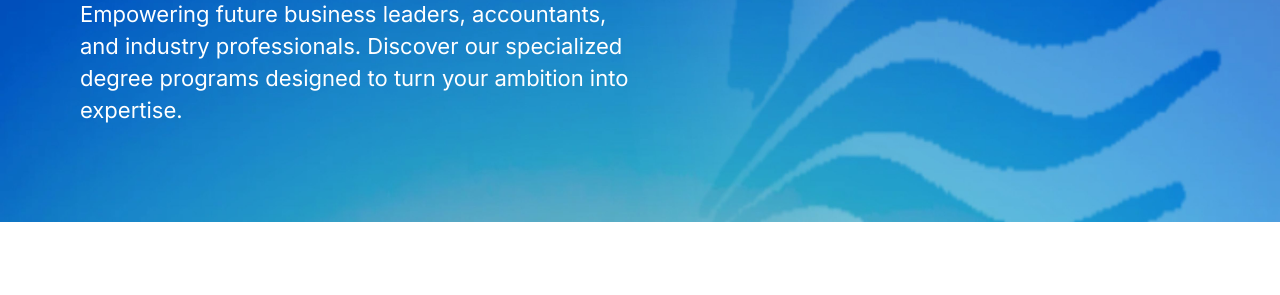
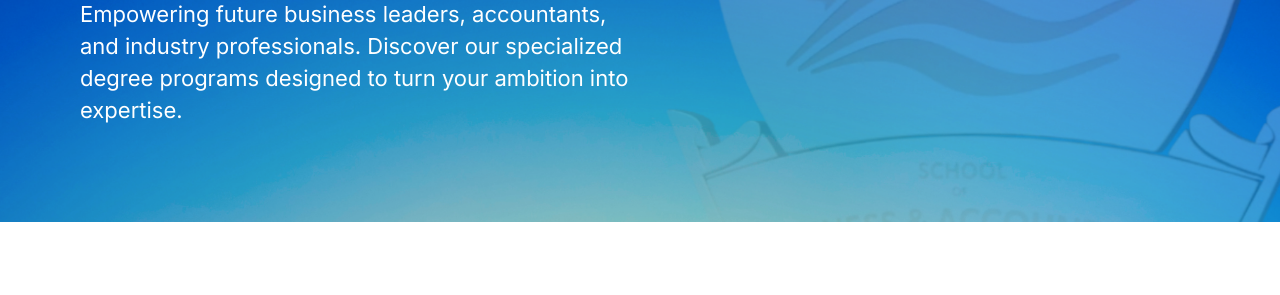
Before and after one commit to Jhnxcb/SBA_Project_Web, a plain HTML site: page programs.html in a window 1280 px wide. Shown: the part 334-629 px from the top of the page. Drawn offline with Linux system fonts and the light colour scheme.

Commit message:
Update headers on four department pages

```diff
--- a/programs.html
+++ b/programs.html
@@ -43,7 +43,7 @@
     <main class="bg-[var(--sba-color-surface,white)] content-stretch flex flex-col items-start relative shrink-0 w-full" data-node-id="50:4862" data-name="Main Content" id="main-desktop" tabindex="-1">
       <div class="content-stretch flex flex-col gap-[var(--space-16,16px)] items-start overflow-clip px-[var(--space-80,80px)] py-[var(--space-96,96px)] relative shrink-0 w-full" data-node-id="50:4863" data-name="Academic Programs / Hero">
         <div class="absolute inset-0 overflow-hidden pointer-events-none">
-          <img alt="" class="absolute h-[149.08%] left-[-0.02%] max-w-none top-[-24.41%] w-full" src="assets/041df.png" decoding="async">
+          <img alt="" class="page-hero-image" src="NEW%20HEADER.png" width="1920" height="800" decoding="async">
         </div>
         <div class="[word-break:break-word] content-stretch flex flex-col gap-[var(--space-16,16px)] items-start max-w-[560px] not-italic overflow-clip relative shrink-0 text-white w-[560px]" data-node-id="50:4864" data-name="Hero / Content">
           <p class="font-semibold leading-[72px] relative shrink-0 text-[64px] w-full" data-node-id="50:4865">Academic Programs</p>
@@ -199,7 +199,7 @@
     <main class="bg-[var(--sba-color-surface,white)] content-stretch flex flex-col items-start relative shrink-0 w-full" data-node-id="71:13568" data-name="Main Content" id="main-phone" tabindex="-1">
       <div class="content-stretch flex flex-col items-start overflow-clip px-[var(--space-24,24px)] py-[48px] relative shrink-0 w-full" data-node-id="71:13569" data-name="Academic Programs / Hero">
         <div class="absolute inset-0 overflow-hidden pointer-events-none">
-          <img alt="" class="absolute h-[149.08%] left-[-0.02%] max-w-none top-[-24.41%] w-full" src="assets/041df.png" decoding="async">
+          <img alt="" class="page-hero-image" src="NEW%20HEADER.png" width="1920" height="800" decoding="async">
         </div>
         <div class="[word-break:break-word] content-stretch flex flex-col gap-[16px] items-start not-italic overflow-clip relative shrink-0 text-white w-full" data-node-id="71:13570" data-name="Hero / Content">
           <h1 class="font-semibold leading-[40px] relative shrink-0 text-[32px] w-full" data-node-id="71:13571">Academic Programs</h1>
--- a/site.css
+++ b/site.css
@@ -19,6 +19,7 @@
 }
 
 [hidden] { display: none !important; }
+.page-hero-image { display: block; width: 100%; height: 100%; object-fit: cover; object-position: right center; }
 html { scroll-padding-top: 5rem; }
 body { margin: 0; }
 .phone-design { display: none; }
```
Also changed, not shown: about.html (+2 -2 lines), admissions.html (+2 -2 lines), contact.html (+2 -2 lines), NEW HEADER.png (added).
